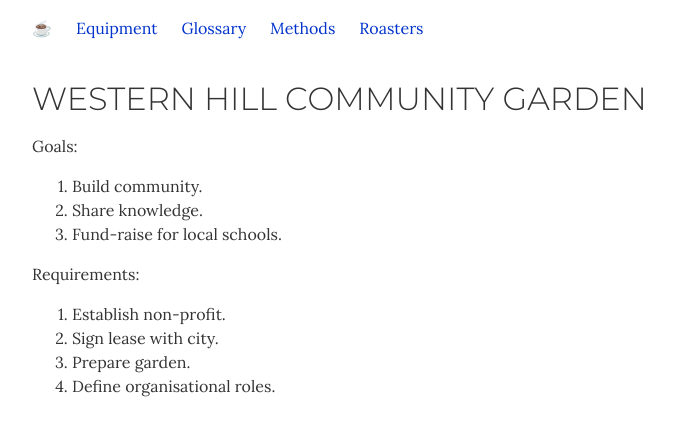
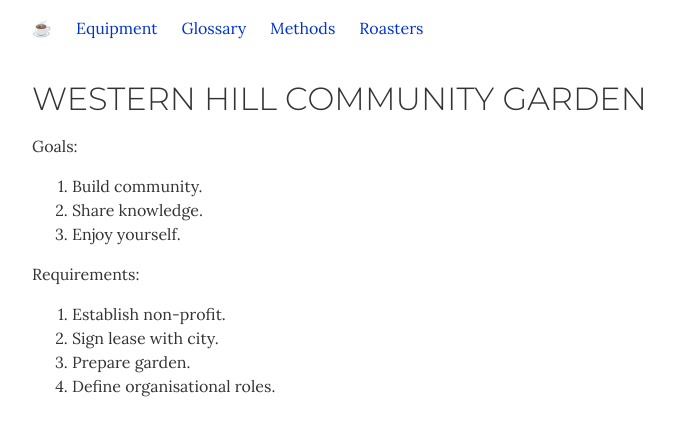
Before and after one commit to natecafe/natecafe, a Jekyll site: the page built from whgarden.md, in a window 1280 px wide. Shown: the top 436 px of the page, without its empty margins (288-962 px from the left). Built offline with Jekyll 4.4.1, drawn with Linux system fonts in a browser that asks for light colours.

Commit message:
Update whgarden.md

```diff
--- a/whgarden.md
+++ b/whgarden.md
@@ -7,7 +7,7 @@ Goals:
 
 1. Build community.
 2. Share knowledge.
-3. Fund-raise for local schools.
+3. Enjoy yourself.
 
 Requirements:
 
```
